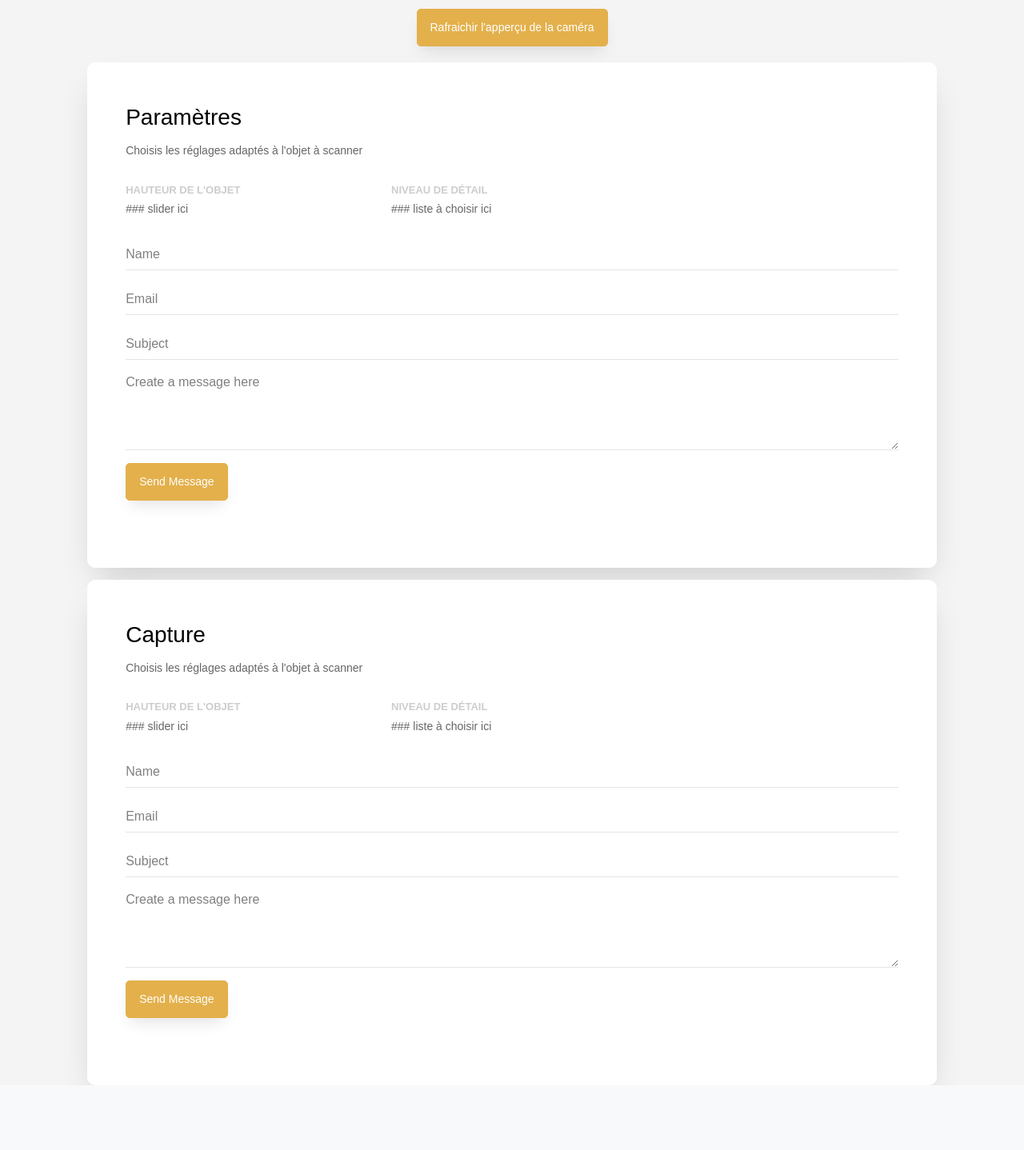
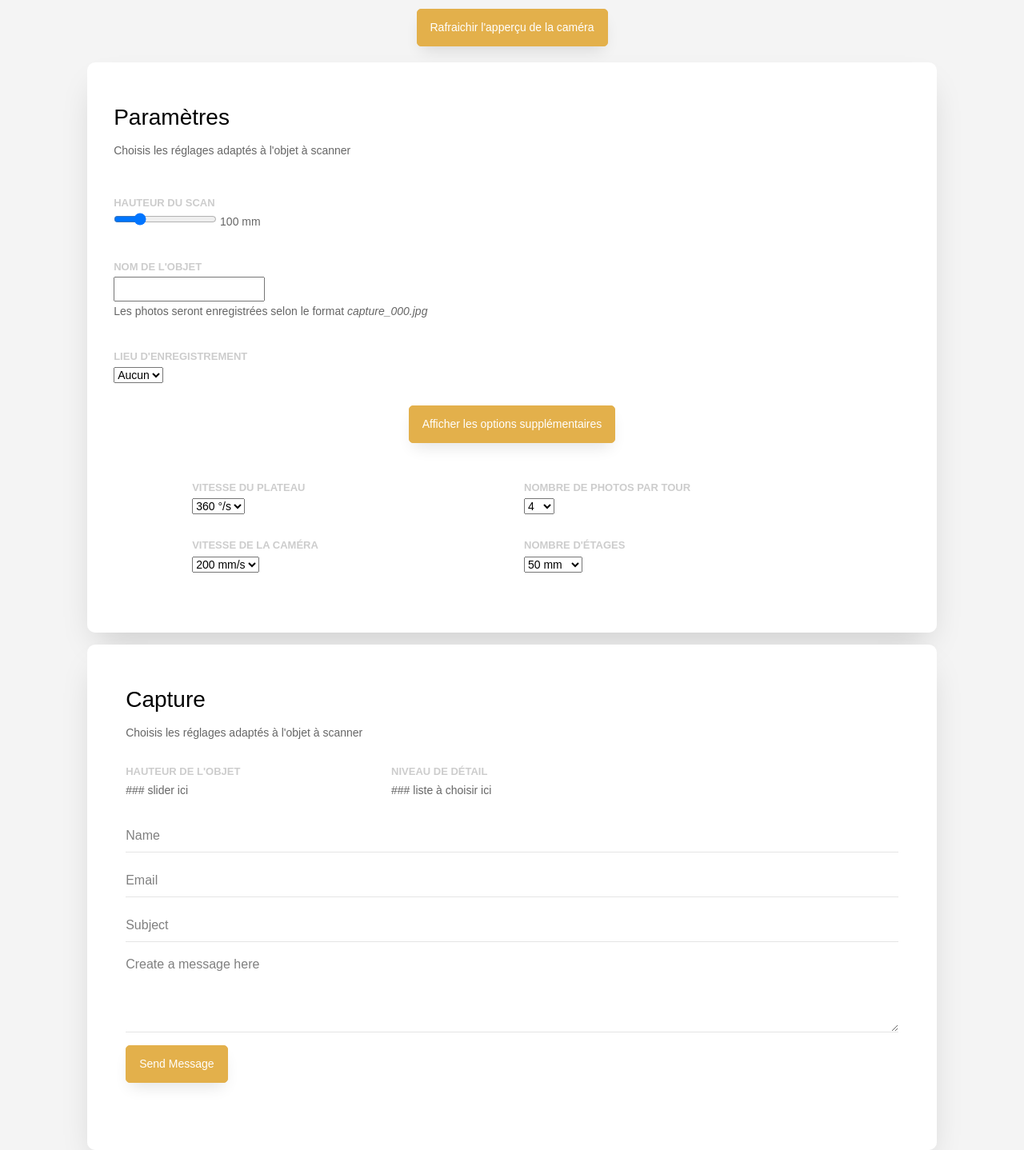
Before and after one commit to Hublot-RD/3DScanner, a Flask app: page / in a window 1280 px wide. Shown: the part 717-2155 px from the top of the page at 80% size. Before the commit the page ends 2074 px from the top, so only its background shows below. Run offline with Flask 3, Linux system fonts and the light colour scheme; style sheets or scripts are compiled from the project's sources; some libraries are stand-ins or nearby versions.

Commit message:
Parameters clean

```diff
--- a/app/templates/index.html
+++ b/app/templates/index.html
@@ -45,56 +45,112 @@
 			<div class="wrapper">
 				<div class="row no-gutters">
 					<div class="contact-wrap w-100 p-md-5 p-4">
-						<h3>Paramètres</h3>
-						<p class="mb-4">Choisis les réglages adaptés à l'objet à scanner</p>
+
+						<!-- OPTIONS -->
+						<div class="row no-gutters justify-content-left" style="margin-left: -15px; margin-right: -15px;">
+							<h3>Paramètres</h3>
+						</div>
+						<div class="row mb-4 justify-content-left">
+							<p>Choisis les réglages adaptés à l'objet à scanner</p>
+						</div>
 						<div class="row mb-4">
-							<div class="col-md-4">
+							<div class="dbox w-100 d-flex justify-content-left">
+								<p>
+									<span>Hauteur du scan</span>
+									<input type="range" min="0" max="450" value="100" class="slider" id="objectHeightSlider">
+									<label for="objectHeightSlider" id="objectHeightText">100 mm</label>
+								</p>
+							</div>
+						</div>
+						<div class="row mb-4">
+							<div class="dbox w-100 d-flex justify-content-left">
+								<p>
+									<span>Nom de l'objet</span>
+									<input type="text" maxlength="512" id="objectNameField" class="searchField">
+									<br>
+									<label for="objectNameField">Les photos seront enregistrées selon le format <i id="objectNameText">capture_000.jpg </i></label>
+								</p>
+							</div>
+						</div>
+						<div class="row mb-4">
+							<div class="dbox w-100 d-flex justify-content-left">
+								<p>
+									<span>Lieu d'enregistrement</span>
+									<select id="usbDeviceDropdown">
+										<option value="Aucun">Aucun</option>
+									</select>
+								</p>
+							</div>
+						</div>
+
+						<!-- MORE OPTIONS -->
+						<div class="row mb-4 justify-content-center">
+							<button class="btn btn-primary" id="showMoreOptionButton">Afficher les options supplémentaires</button>
+							<button class="btn btn-primary" id="hideMoreOptionButton" style="display:none">Cacher les options supplémentaires</button>
+						</div>
+						<div class="row mb-4 justify-content-center">
+							<div class="col-md-5">
 								<div class="dbox w-100 d-flex align-items-start">
-							<div class="text">
-							<p><span>Hauteur de l'objet</span> ### slider ici</p>
-							</div>
+									<p>
+										<span>Vitesse du plateau</span>
+										<select id="speedRotationDropdown">
+											<option value=10>10 °/s</option>
+											<option value=30>30 °/s</option>
+											<option value=60>60 °/s</option>
+											<option value=120>120 °/s</option>
+											<option value=360 selected>360 °/s</option>
+										</select>
+									</p>
 								</div>
 							</div>
-							<div class="col-md-4">
+							<div class="col-md-5">
 								<div class="dbox w-100 d-flex align-items-start">
-							<div class="text">
-							<p><span>Niveau de détail</span> ### liste à choisir ici</p>
+									<p>
+										<span>Nombre de photos par tour</span>
+										<select id="stepRotationDropdown">
+											<option value=4 selected>4</option>
+											<option value=6>6</option>
+											<option value=10>10</option>
+											<option value=20>20</option>
+											<option value=30>30</option>
+										</select>
+									</p>
 								</div>
+							</div>
+						</div>
+						<div class="row mb-4 justify-content-center">
+							<div class="col-md-5">
+								<div class="dbox w-100 d-flex align-items-start">
+									<p>
+										<span>Vitesse de la caméra</span>
+										<select id="speedTranslationDropdown">
+											<option value=10>10 mm/s</option>
+											<option value=20>20 mm/s</option>
+											<option value=30>30 mm/s</option>
+											<option value=40>40 mm/s</option>
+											<option value=50>50 mm/s</option>
+											<option value=100>100 mm/s</option>
+											<option value=200 selected>200 mm/s</option>
+										</select>
+									</p>
+								</div>
+							</div>
+							<div class="col-md-5">
+								<div class="dbox w-100 d-flex align-items-start">
+									<p>
+										<span>Nombre d'étages</span>
+										<select id="stepTranslationDropdown">
+											<option value=25>25 mm</option>
+											<option value=50 selected>50 mm</option>
+											<option value=75>75 mm</option>
+											<option value=100>100 mm</option>
+											<option value=200>200 mm</option>
+										</select>
+									</p>
 								</div>
 							</div>
 						</div>
 
-
-						<form method="POST" id="contactForm" name="contactForm" class="contactForm">
-							<div class="row">
-								<div class="col-md-12">
-									<div class="form-group">
-										<input type="text" class="form-control" name="name" id="name" placeholder="Name">
-									</div>
-								</div>
-								<div class="col-md-12">
-									<div class="form-group">
-										<input type="email" class="form-control" name="email" id="email" placeholder="Email">
-									</div>
-								</div>
-								<div class="col-md-12">
-									<div class="form-group">
-										<input type="text" class="form-control" name="subject" id="subject" placeholder="Subject">
-									</div>
-								</div>
-								<div class="col-md-12">
-									<div class="form-group">
-										<textarea name="message" class="form-control" id="message" cols="30" rows="4" placeholder="Create a message here"></textarea>
-									</div>
-								</div>
-								<div class="col-md-12">
-									<div class="form-group">
-										<input type="submit" value="Send Message" class="btn btn-primary">
-										<div class="submitting"></div>
-									</div>
-								</div>
-							</div>
-						</form>
 					</div>
 				</div>
 			</div>
@@ -107,6 +163,7 @@
 			<div class="wrapper">
 				<div class="row no-gutters">
 					<div class="contact-wrap w-100 p-md-5 p-4">
+
 						<h3>Capture</h3>
 						<p class="mb-4">Choisis les réglages adaptés à l'objet à scanner</p>
 						<div class="row mb-4">
@@ -157,6 +214,7 @@
 								</div>
 							</div>
 						</form>
+
 					</div>
 				</div>
 			</div>
```
